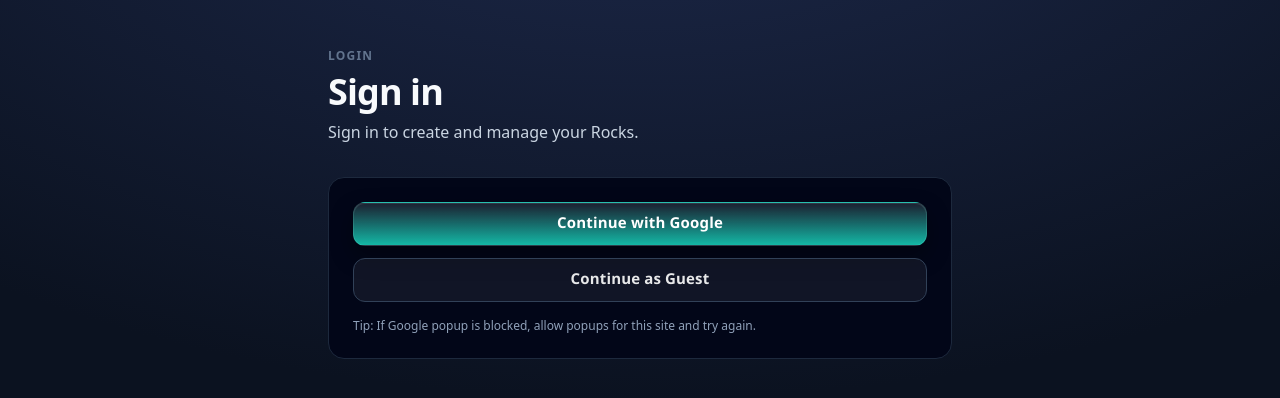
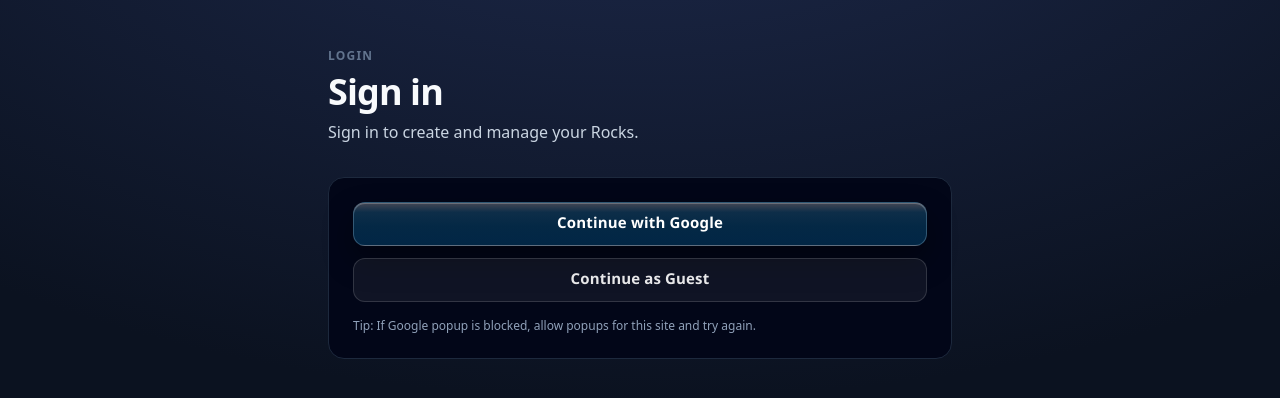
Before and after one commit to KyleFowles/PocketRocks-v2, a Next.js app: page /login in a window 1280 px wide. Shown: the top 398 px of the page. Built offline with nearby package versions, Linux system fonts and the light colour scheme; no server answers.

Commit message:
UI: upgrade Button primary to glass blue palette

```diff
--- a/src/components/Button.tsx
+++ b/src/components/Button.tsx
@@ -3,8 +3,8 @@
 
    SCOPE:
    Single source of truth for ALL buttons in PocketRocks.
-   - Permanent button palette: MINERAL TEAL (solid, grounded)
-   - Harmonizes with the “PocketRocks” name and brand tone (stone > glass)
+   - Permanent button palette: GLASS BLUE (bright, translucent, premium)
+   - Harmonizes with the “PocketRocks” name and brand tone (orange brand + blue action)
    - Make it responsive (mobile-first sizing + full-width on small screens)
    - World-class SaaS motion timing (snappy, confident)
    - Crisp, clean text rendering (no fuzz)
@@ -44,9 +44,9 @@ const base =
   // shape + behavior
   "rounded-[14px] select-none " +
   // WORLD-CLASS MOTION (FAST, DECISIVE)
-  "transition-[transform,box-shadow,filter,background-color,border-color] duration-130 ease-out " +
+  "transition-[transform,box-shadow,filter,background-color,border-color] duration-150 ease-out " +
   // focus state (accessible + calm)
-  "focus-visible:outline-none focus-visible:ring-2 focus-visible:ring-teal-300/35 " +
+  "focus-visible:outline-none focus-visible:ring-2 focus-visible:ring-sky-300/35 " +
   // disabled behavior
   "disabled:opacity-60 disabled:cursor-not-allowed " +
   // mobile polish
@@ -66,53 +66,53 @@ const sizes: Record<ButtonSize, string> = {
 ------------------------------------------------------------ */
 
 /**
- * PRIMARY — MINERAL TEAL (SOLID, GROUNDED)
- * - No glass blur
- * - No neon glow
- * - Subtle, premium depth (stone-like)
- * - High contrast + crisp text
+ * PRIMARY — GLASS BLUE (BRIGHT, TRANSLUCENT)
+ * - True "glass" feel using translucent gradients + subtle inner highlight
+ * - No blur (keeps text sharp)
+ * - Premium depth without neon
+ * - Looks great next to orange brand wordmark
  */
-const primaryMineralTeal =
+const primaryGlassBlue =
   "text-white tracking-[0.012em] " +
-  // solid mineral teal with a gentle top highlight (not glass)
-  "bg-[linear-gradient(180deg,rgba(255,255,255,0.10),rgba(20,184,166,1))] " +
-  // subtle border for definition on dark backgrounds
-  "border border-teal-200/15 " +
-  // premium, restrained depth
-  "shadow-[0_10px_22px_rgba(0,0,0,0.35),inset_0_1px_0_rgba(255,255,255,0.10)] " +
-  // hover/active: a touch brighter/darker + tactile press
-  "hover:brightness-[1.06] active:brightness-[0.96] " +
+  // glassy gradient (translucent)
+  "bg-[linear-gradient(180deg,rgba(255,255,255,0.26),rgba(56,189,248,0.22)_22%,rgba(14,165,233,0.22)_55%,rgba(2,132,199,0.26))] " +
+  // crisp glass edge
+  "border border-sky-200/25 " +
+  // depth + inner highlight (no blur)
+  "shadow-[0_14px_30px_rgba(0,0,0,0.38),inset_0_1px_0_rgba(255,255,255,0.22)] " +
+  // hover/active: subtle lift + brightness, tactile press
+  "hover:brightness-[1.08] active:brightness-[0.96] " +
   "hover:-translate-y-[1px] active:translate-y-[1px] " +
-  "active:shadow-[0_6px_14px_rgba(0,0,0,0.30),inset_0_1px_0_rgba(255,255,255,0.06)]";
+  "active:shadow-[0_8px_18px_rgba(0,0,0,0.32),inset_0_1px_0_rgba(255,255,255,0.14)]";
 
-const secondaryMineral =
+const secondaryGlass =
   "text-white/90 tracking-[0.01em] " +
-  "border border-slate-500/60 " +
+  "border border-white/14 " +
   "bg-white/6 " +
   "shadow-none " +
   "hover:bg-white/10 " +
   "hover:-translate-y-[1px] active:translate-y-[1px]";
 
-const ghostMineral =
+const ghostGlass =
   "text-white/85 " +
   "border border-transparent " +
   "bg-transparent " +
   "hover:bg-white/10 active:bg-white/8";
 
-const dangerMineral =
+const dangerGlass =
   "text-white tracking-[0.01em] " +
-  "border border-red-200/15 " +
-  "bg-[linear-gradient(180deg,rgba(255,255,255,0.10),rgba(239,68,68,1))] " +
-  "shadow-[0_10px_22px_rgba(0,0,0,0.35),inset_0_1px_0_rgba(255,255,255,0.10)] " +
+  "border border-red-200/18 " +
+  "bg-[linear-gradient(180deg,rgba(255,255,255,0.14),rgba(239,68,68,0.85))] " +
+  "shadow-[0_12px_26px_rgba(0,0,0,0.36),inset_0_1px_0_rgba(255,255,255,0.16)] " +
   "hover:brightness-[1.05] active:brightness-[0.96] " +
   "hover:-translate-y-[1px] active:translate-y-[1px] " +
-  "active:shadow-[0_6px_14px_rgba(0,0,0,0.30),inset_0_1px_0_rgba(255,255,255,0.06)]";
+  "active:shadow-[0_7px_16px_rgba(0,0,0,0.30),inset_0_1px_0_rgba(255,255,255,0.10)]";
 
 const variants: Record<ButtonVariant, string> = {
-  primary: primaryMineralTeal,
-  secondary: secondaryMineral,
-  ghost: ghostMineral,
-  danger: dangerMineral,
+  primary: primaryGlassBlue,
+  secondary: secondaryGlass,
+  ghost: ghostGlass,
+  danger: dangerGlass,
 };
 
 /* ------------------------------------------------------------
@@ -137,7 +137,7 @@ export const Button = React.forwardRef<HTMLButtonElement, ButtonProps>(
           <>
             <span
               aria-hidden="true"
-              className="h-4 w-4 rounded-full border-2 border-white/75 border-t-transparent animate-spin"
+              className="h-4 w-4 animate-spin rounded-full border-2 border-white/75 border-t-transparent"
             />
             <span className="leading-none">{children}</span>
           </>
```
